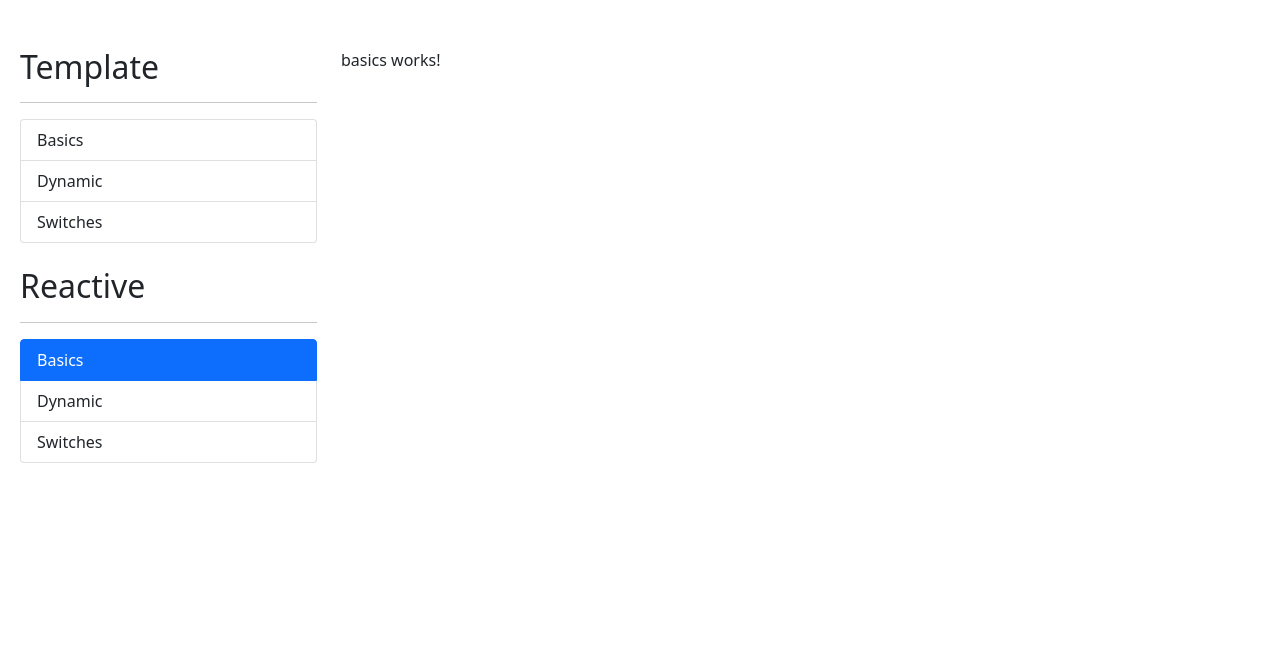
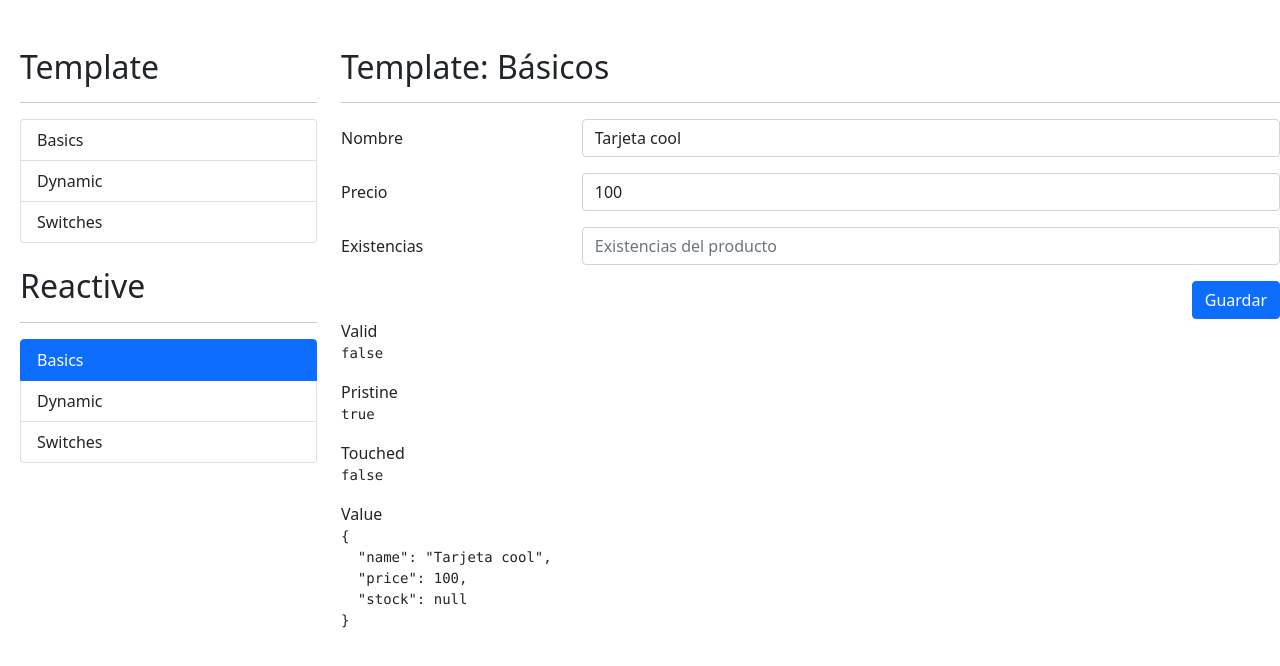
Before and after one commit to jjnorris31/angular-forms, an Angular app: page /reactive/basics in a window 1280 px wide. Shown: the top 666 px of the page. Built offline with nearby package versions, Linux system fonts and the light colour scheme.

Commit message:
feat: added reactive basic form

```diff
--- a/src/app/reactive/basics/basics.component.html
+++ b/src/app/reactive/basics/basics.component.html
@@ -1 +1,91 @@
-<p>basics works!</p>
+<h2>Template: Básicos</h2>
+<hr>
+<div class="row">
+  <div class="col">
+    <form [formGroup]="basicForm" (ngSubmit)="save()">
+
+
+      <div class="mb-3 row">
+        <label for="" class="col-sm-3 col-form-label">
+          Nombre
+        </label>
+        <div class="col-sm-9">
+          <input type="text"
+                 required
+                 name="name"
+                 formControlName="name"
+                 autocomplete="off"
+                 class="form-control"
+                 minlength="3"
+                 placeholder="Nombre del producto">
+          <span class="form-text-text-danger"
+                *ngIf="validateField('name')">
+              Debe de ser 3 letras
+            </span>
+        </div>
+      </div>
+
+      <div class="mb-3 row">
+        <label for="" class="col-sm-3 col-form-label">
+          Precio
+        </label>
+        <div class="col-sm-9">
+          <input type="number"
+                 name="price"
+                 required
+                 formControlName="price"
+                 class="form-control"
+                 placeholder="Precio del producto">
+          <span class="form-text-text-danger"
+                *ngIf="validateField('price')">
+              El precio debe ser mayor a 0
+            </span>
+        </div>
+      </div>
+
+      <div class="mb-3 row">
+        <label for="" class="col-sm-3 col-form-label">
+          Existencias
+        </label>
+        <div class="col-sm-9">
+          <input type="number"
+                 name="stock"
+                 formControlName="stock"
+                 class="form-control"
+                 placeholder="Existencias del producto">
+          <span class="form-text-text-danger"
+                *ngIf="validateField('stock')">
+              El precio debe ser mayor a 0
+            </span>
+        </div>
+      </div>
+
+      <div class="row">
+        <div class="col">
+          <button class="btn btn-primary float-end"
+                  type="submit">
+            Guardar
+          </button>
+        </div>
+      </div>
+    </form>
+  </div>
+</div>
+
+<div class="row">
+  <div class="col">
+    <span>Valid</span>
+    <pre>{{basicForm.valid}}</pre>
+
+    <span>Pristine</span>
+    <pre>{{basicForm.pristine}}</pre>
+
+
+    <span>Touched</span>
+    <pre>{{basicForm.touched}}</pre>
+
+
+    <span>Value</span>
+    <pre>{{basicForm.value | json}}</pre>
+  </div>
+</div>
--- a/src/app/reactive/basics/basics.component.ts
+++ b/src/app/reactive/basics/basics.component.ts
@@ -1,4 +1,5 @@
 import { Component, OnInit } from '@angular/core';
+import {FormBuilder, FormControl, FormGroup, Validators} from "@angular/forms";
 
 @Component({
   selector: 'app-basics',
@@ -7,9 +8,32 @@ import { Component, OnInit } from '@angular/core';
 })
 export class BasicsComponent implements OnInit {
 
-  constructor() { }
+  public basicForm: FormGroup = this.formBuilder.group({
+    name: ["RTX 4080ti", [Validators.required, Validators.min(3)]],
+    price: [0, [Validators.min(1), Validators.required]],
+    stock: [0, [Validators.min(1), Validators.required]],
+  });
+
+
+  constructor(private formBuilder: FormBuilder) { }
+
+  validateField(field: string) {
+    return this.basicForm.controls[field].errors && this.basicForm.controls[field].touched;
+  }
 
   ngOnInit(): void {
+    this.basicForm.reset({
+      name: "Tarjeta cool",
+      price: 100
+    })
   }
 
+  save() {
+    if (this.basicForm.invalid) {
+      this.basicForm.markAllAsTouched();
+      return;
+    }
+
+    this.basicForm.reset();
+  }
 }
--- a/src/app/reactive/dynamic/dynamic.component.html
+++ b/src/app/reactive/dynamic/dynamic.component.html
@@ -1 +1,64 @@
-<p>dynamic works!</p>
+<h2>
+  Template
+  <small>Dinámicos</small>
+</h2>
+
+<form>
+
+  <div class="mb-3 row">
+    <label for="" class="col-sm-3 col-form-label">
+      Nombre
+    </label>
+    <div class="col-sm-9">
+      <input type="text"
+             required
+             class="form-control"
+             placeholder="Nombre de la persona">
+      <span class="form-text text-danger">
+        Este campo es obligatorio
+      </span>
+    </div>
+  </div>
+
+  <div class="mb-3 row">
+    <label for="" class="col-sm-3 col-form-label">
+      Agregar
+    </label>
+    <div class="col-sm-9">
+      <div class="input-group">
+        <input class="form-control"
+               name="favoriteName"
+               placeholder="Nombre del juego">
+        <button class="btn btn-outline-primary"
+                type="button">
+          Agregar
+        </button>
+      </div>
+    </div>
+  </div>
+
+  <div class="mb-3 row">
+    <label for="" class="col-sm-3 col-form-label">
+      Favoritos
+    </label>
+    <div class="col-sm-9">
+      <div class="input-group">
+        <input class="form-control mb-1">
+        <button class="btn btn-outline-danger"
+                type="button">
+          Eliminar
+        </button>
+      </div>
+    </div>
+  </div>
+
+  <div class="row">
+    <div class="col-sm-9">
+      <button type="button"
+              class="btn btn-primary">
+        Guardar
+      </button>
+    </div>
+  </div>
+
+</form>
--- a/src/app/reactive/reactive.module.ts
+++ b/src/app/reactive/reactive.module.ts
@@ -5,7 +5,7 @@ import { ReactiveRoutingModule } from './reactive-routing.module';
 import { BasicsComponent } from './basics/basics.component';
 import { DynamicComponent } from './dynamic/dynamic.component';
 import { SwitchesComponent } from './switches/switches.component';
-
+import {ReactiveFormsModule} from "@angular/forms";
 
 @NgModule({
   declarations: [
@@ -15,6 +15,7 @@ import { SwitchesComponent } from './switches/switches.component';
   ],
   imports: [
     CommonModule,
+    ReactiveFormsModule,
     ReactiveRoutingModule
   ]
 })
--- a/src/app/reactive/switches/switches.component.html
+++ b/src/app/reactive/switches/switches.component.html
@@ -1 +1,67 @@
-<p>switches works!</p>
+<h2>
+  Switches
+</h2>
+
+<form autocomplete="off">
+  <div class="row mb-3">
+    <label for="" class="col-sm-3 col-form-label">
+      Género
+    </label>
+
+    <div class="col-sm-9">
+      <div class="form-check">
+        <input class="form-check-input"
+               type="radio"
+               value="M"
+               required
+               name="radioGenero"
+               id="flexCheckDefault">
+        <label class="form-check-label"
+               for="flexCheckDefault">
+          Masculino
+        </label>
+      </div>
+      <div class="form-check">
+        <input class="form-check-input"
+               type="radio"
+               value="F"
+               required
+               name="radioGenero"
+               id="flexCheckChecked">
+        <label class="form-check-label"
+               for="flexCheckChecked">
+          Femenino
+        </label>
+      </div>
+    </div>
+
+
+    <label for="" class="col-sm-3 col-form-label">
+      Notificaciones
+    </label>
+    <div class="col-sm-9">
+      <div class="form-check form-switch">
+        <input class="form-check-input"
+               type="checkbox"
+               role="switch"
+               name="switchNotifications"
+               required
+               id="flexSwitchCheckDefault">
+        <label class="form-check-label"
+               for="flexSwitchCheckDefault">Default switch checkbox input</label>
+      </div>
+
+      <div class="form-check">
+        <input class="form-check-input"
+               name="terms"
+               required
+               type="checkbox" value="" id="defaultCheck1">
+        <label class="form-check-label" for="defaultCheck1">
+          Términos y condiciones
+        </label>
+      </div>
+    </div>
+
+
+  </div>
+</form>
```
